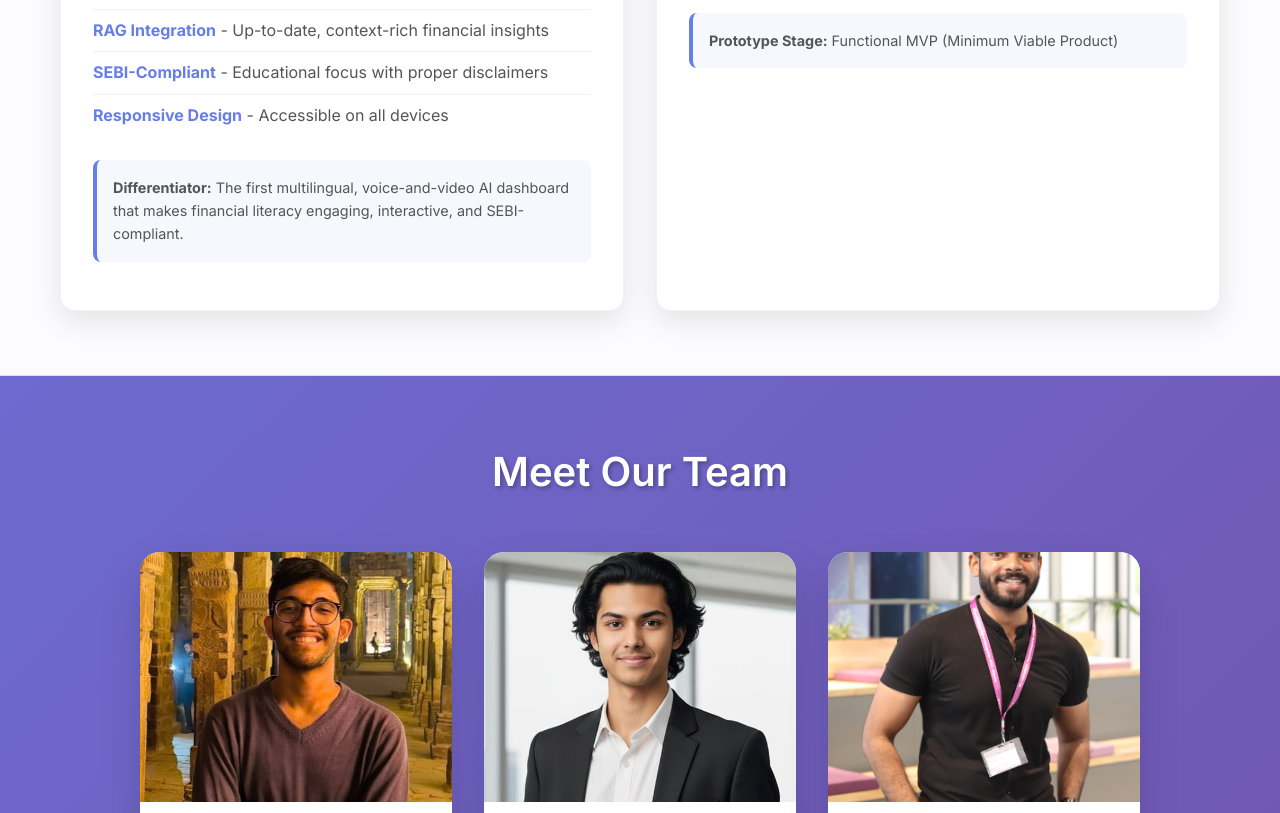
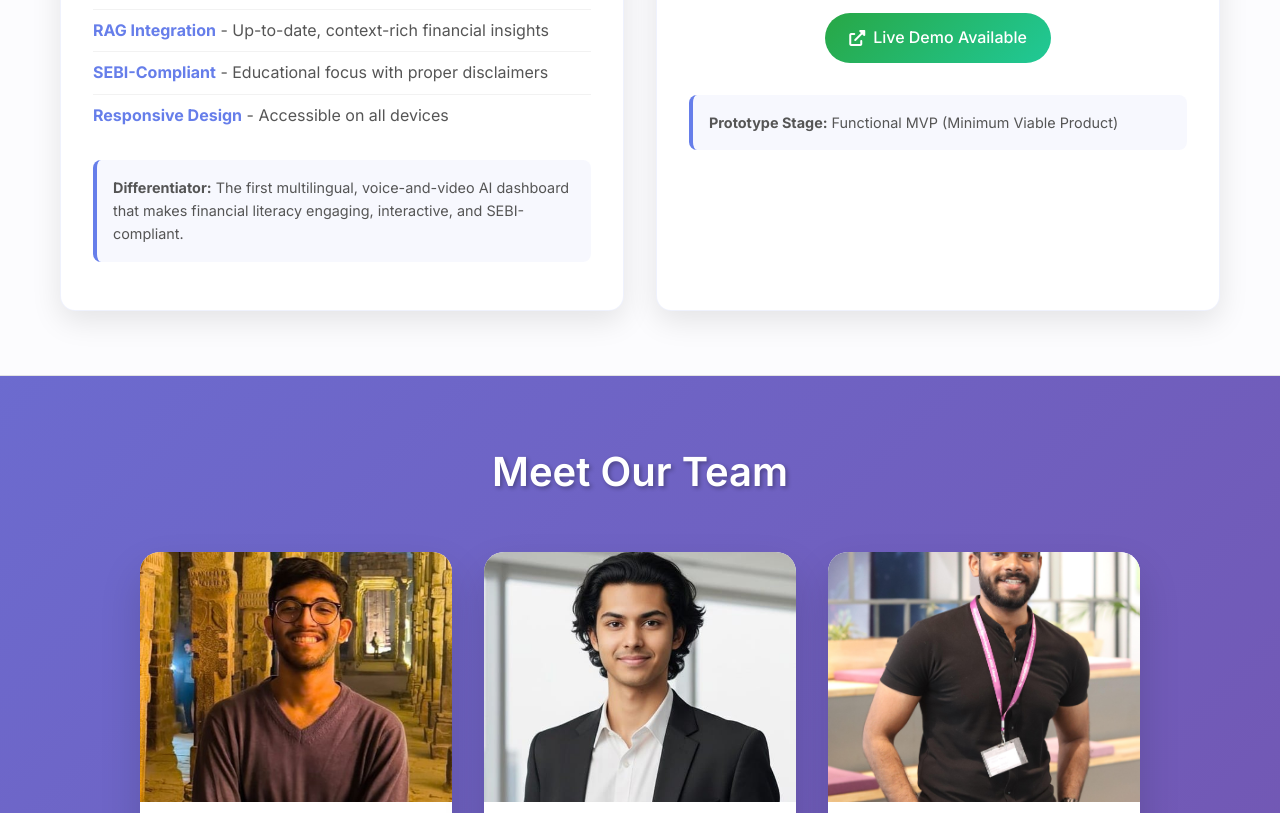
Before and after one commit to Finance-LLMs/Contact-Portfolio-Webpage, a plain HTML site: page index.html in a window 1280 px wide. Shown: the part 1409-2222 px from the top of the page. Drawn offline with Linux system fonts and the light colour scheme.

Commit message:
Add live demo link and style enhancements for project section

```diff
--- a/index.html
+++ b/index.html
@@ -114,6 +114,12 @@
                             <a href="https://github.com/Finance-LLMs/Finance-Investors-Dashboard" target="_blank" class="demo-link">
                                 <i class="fab fa-github"></i>
                                 View Project on GitHub
+                            </a>
+                        </div>
+                        <div class="live-demo-link">
+                            <a href="https://finance-dashboard.finance-midas.tech" target="_blank" class="demo-link live-demo">
+                                <i class="fas fa-external-link-alt"></i>
+                                Live Demo Available
                             </a>
                         </div>
                         <div class="prototype-stage">
--- a/styles.css
+++ b/styles.css
@@ -236,7 +236,15 @@ body {
     box-shadow: 0 10px 20px rgba(102, 126, 234, 0.3);
 }
 
-.github-link {
+.demo-link.live-demo {
+    background: linear-gradient(135deg, #28a745 0%, #20c997 100%);
+}
+
+.demo-link.live-demo:hover {
+    box-shadow: 0 10px 20px rgba(40, 167, 69, 0.3);
+}
+
+.github-link, .live-demo-link {
     text-align: center;
     margin-bottom: 1rem;
 }
```
